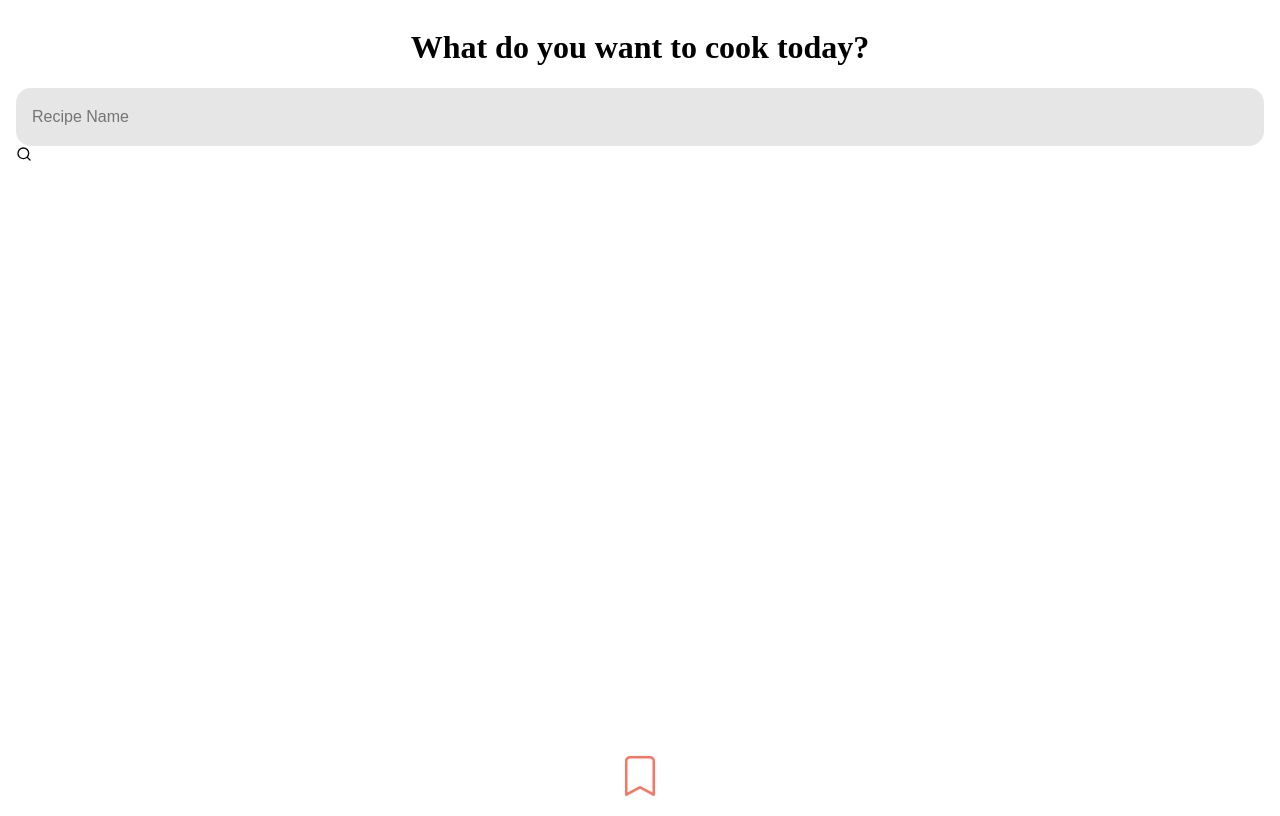
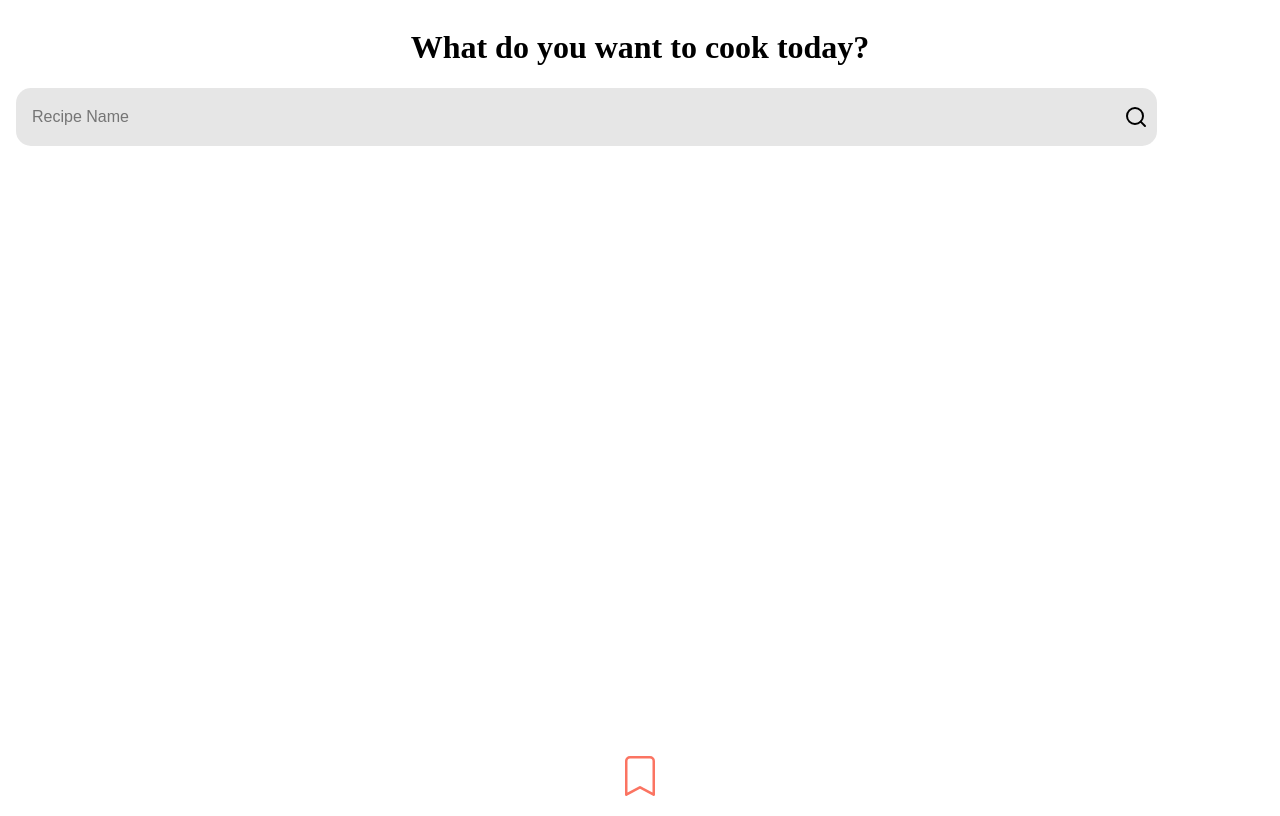
Before and after one commit to earthlymeg/api-tdd, a React (Create React App) app: page / in a window 1280 px wide. Built offline with nearby package versions, Linux system fonts and the light colour scheme.

Commit message:
fixed form styling

```diff
--- a/src/components/Form.jsx
+++ b/src/components/Form.jsx
@@ -39,6 +39,7 @@ class Form extends React.Component {
           onClick={e => this.handleSubmit(e)}
           >Search</button> */}
           <FiSearch
+          className="magnifying-glass"
           onClick={e => this.handleSubmit(e)}/>
         </form>
       </div>
--- a/src/styles/form.css
+++ b/src/styles/form.css
@@ -1,20 +1,31 @@
 .form {
-    /* display: flex;
-    flex-direction: column;
-    justify-content: center; */
+    display: flex;
+    flex-direction: row;
+    justify-content: center;
     width: 100%;
+
 
 }
 
 form {
+    width: 100%;
     display: flex;
-    flex-direction: column;
-    justify-content: center;
+    align-items: center;
 }
+
+.magnifying-glass {
+    margin-left: -33px;
+    height: 1.5rem;
+    width: 1.5rem;
+    /* vertical-align: bottom; */
+
+}
+
+
 
 .search {
  height: 3.5rem;
- /* width: 18rem; */
+ width: 90%;
  border-radius: 15px;
  background-color: rgba(128, 128, 128, 0.199);
  border: none;
```
